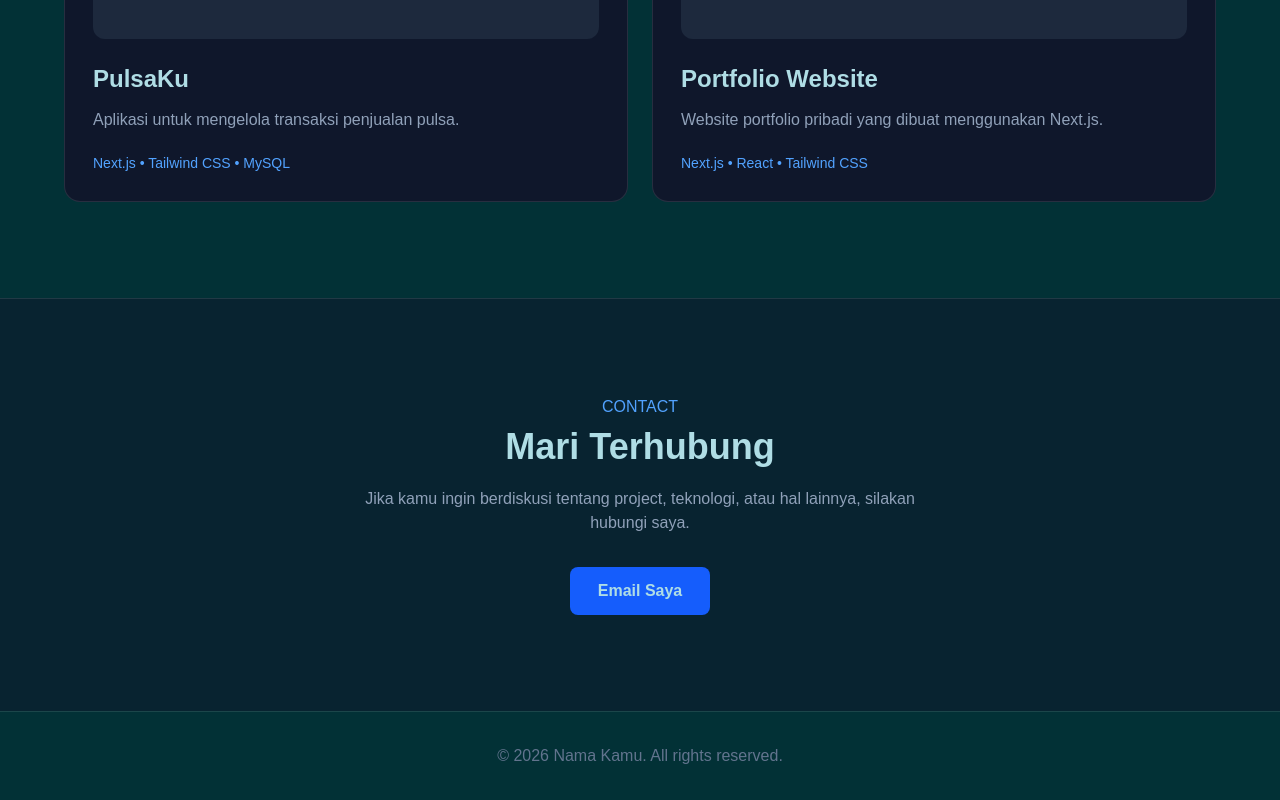
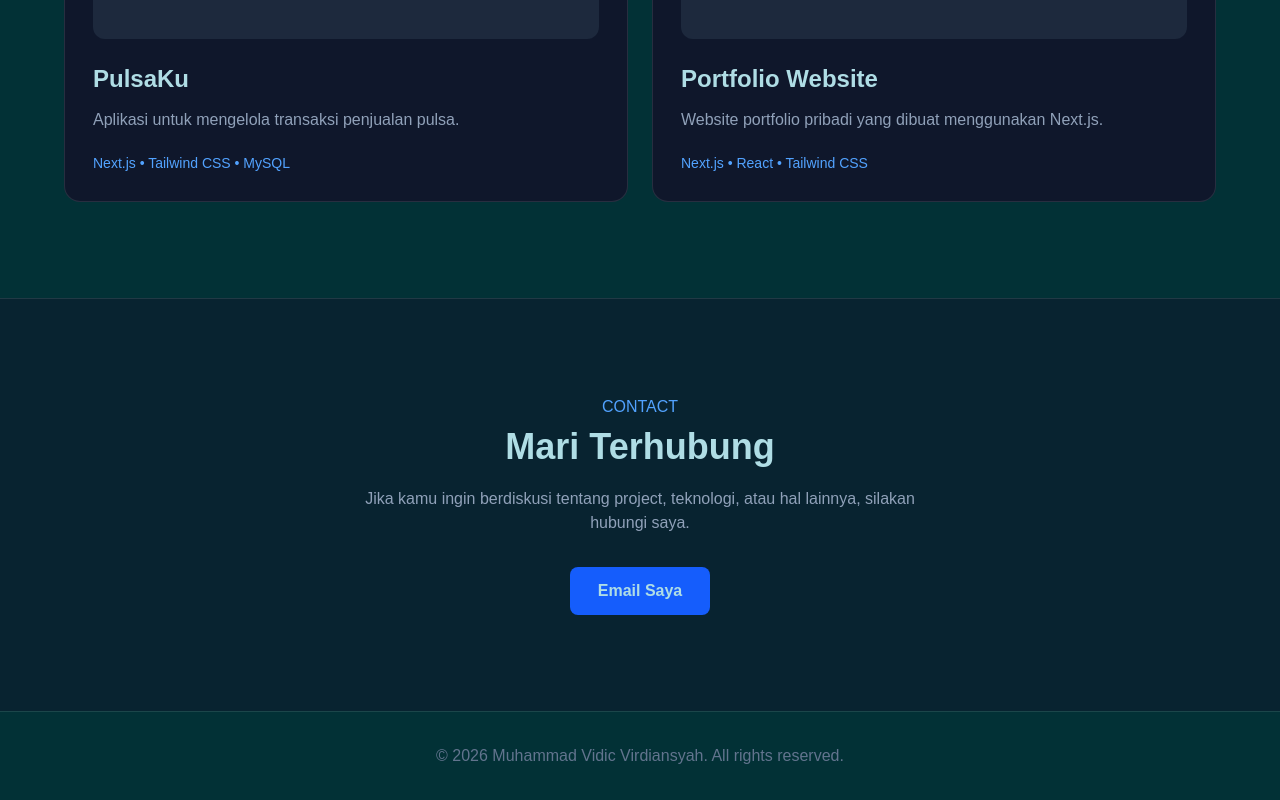
Before and after one commit to mvidicvirdiansyah-web/nextjs-v2, a Next.js app: page / in a window 1280 px wide. Shown: the part 1953-2753 px from the top of the page. Built offline with nearby package versions, Linux system fonts and the light colour scheme.

Commit message:
Update portfolio page

```diff
--- a/src/app/page.tsx
+++ b/src/app/page.tsx
@@ -249,7 +249,7 @@ export default function Home() {
           </p>
 
           <a
-            href="mailto:emailkamu@gmail.com"
+            href="mailto:muhammadvidicvirdiansyah@gmail.com"
             className="mt-8 inline-block rounded-lg bg-blue-600 px-7 py-3 font-semibold transition hover:bg-blue-700"
           >
             Email Saya
@@ -262,7 +262,7 @@ export default function Home() {
       {/* ================= FOOTER ================= */}
       <footer className="border-t border-white/10 px-6 py-8 text-center text-slate-500">
         <p>
-          © 2026 Nama Kamu. All rights reserved.
+          © 2026 Muhammad Vidic Virdiansyah. All rights reserved.
         </p>
       </footer>
 
```
